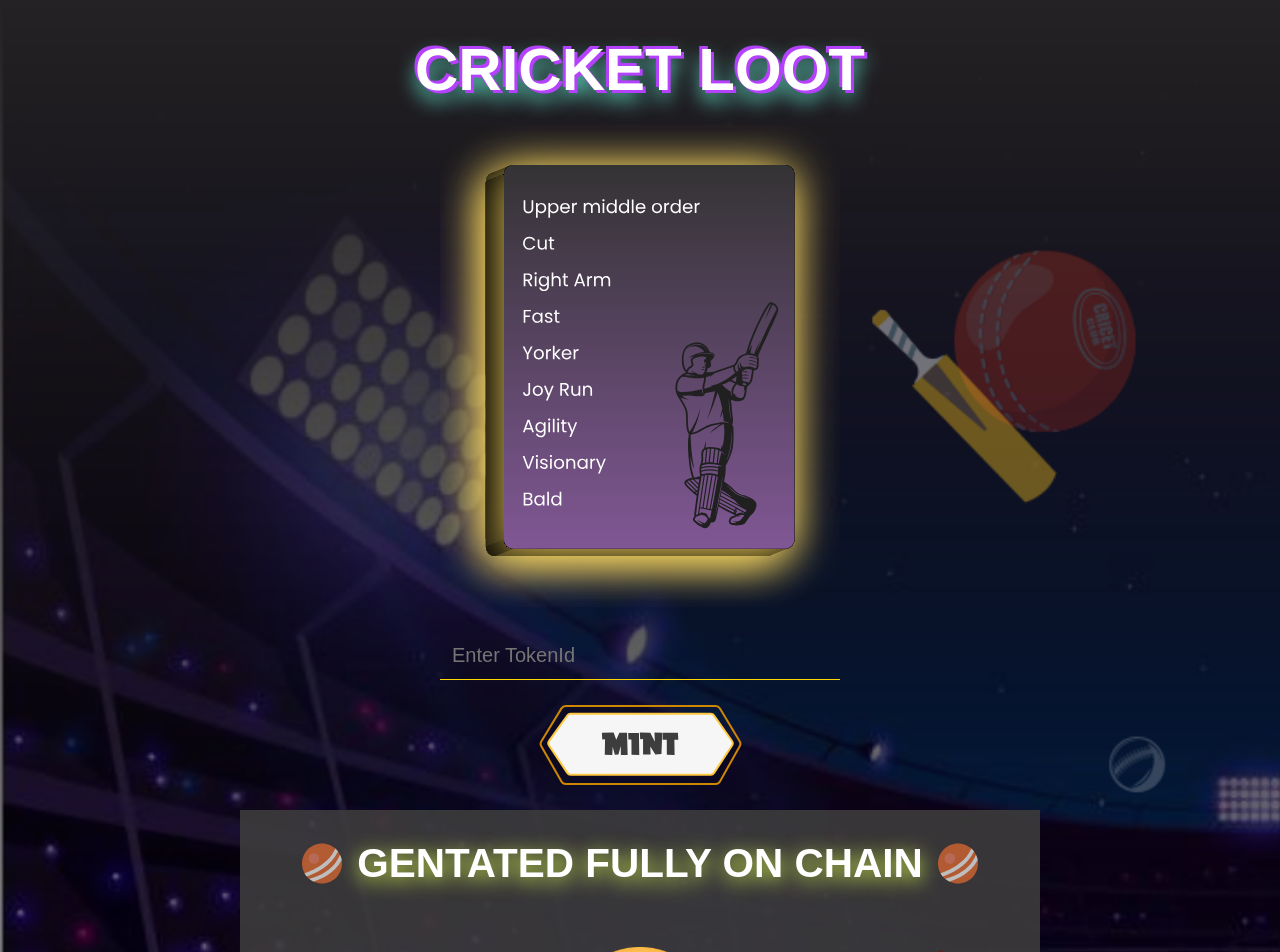
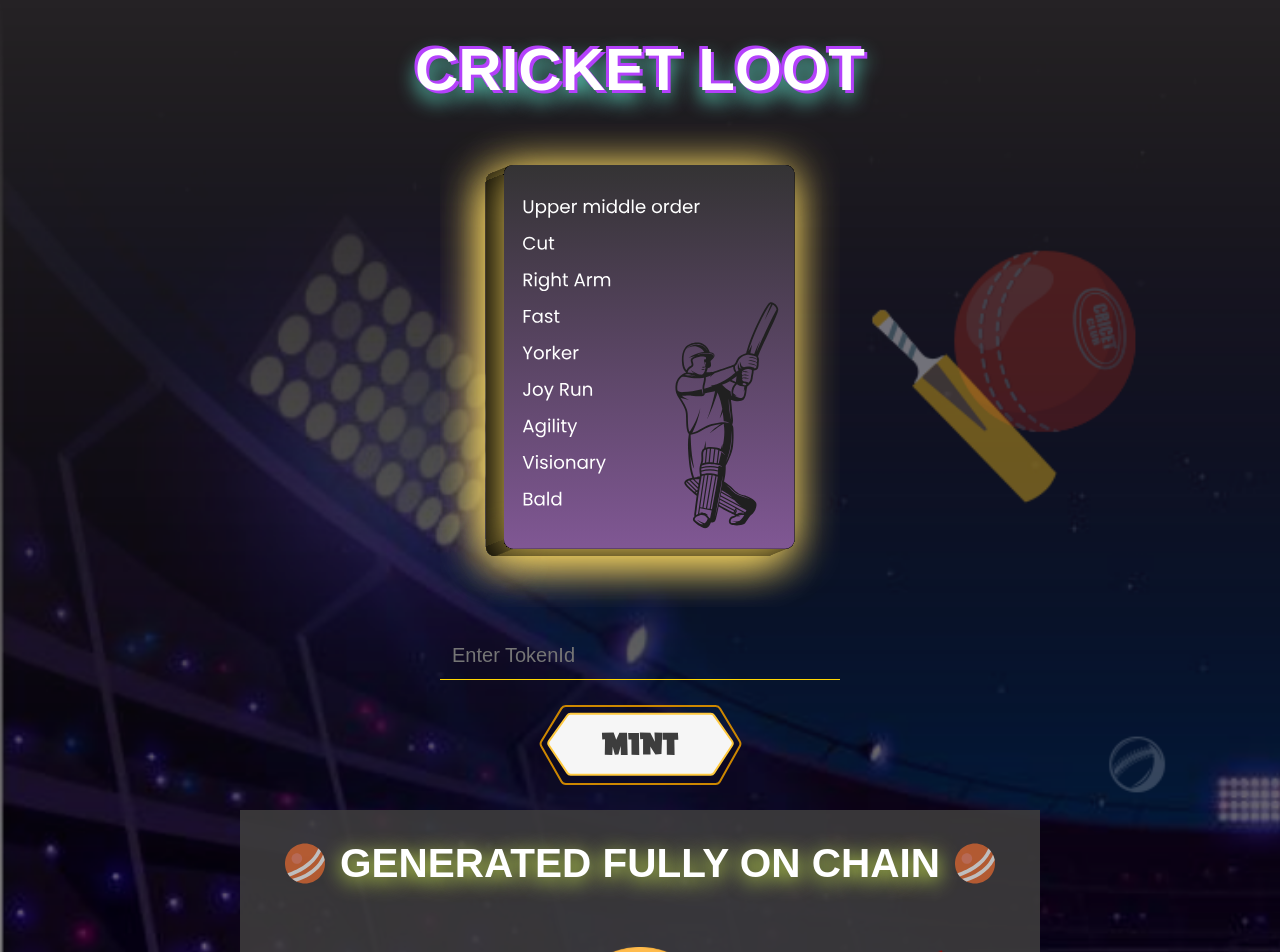
Before and after one commit to 44Chann/cricket-loot, a Next.js app: page / in a window 1280 px wide. Shown: the top 952 px of the page. Built offline with nearby package versions, Linux system fonts and the light colour scheme; a web font is replaced by a local one.

Commit message:
Integration

```diff
--- a/pages/componets/herotext.jsx
+++ b/pages/componets/herotext.jsx
@@ -3,7 +3,7 @@ const HeroText = () => {
     <div className="hero-text-section">
       <img src="/images/ball.svg" alt="" />
       <div className="hero-text">
-        <h2 className="text-shadow">GENTATED FULLY ON CHAIN</h2>
+        <h2 className="text-shadow">GENERATED FULLY ON CHAIN</h2>
       </div>
       <img src="/images/ball.svg" alt="" />
     </div>
```
